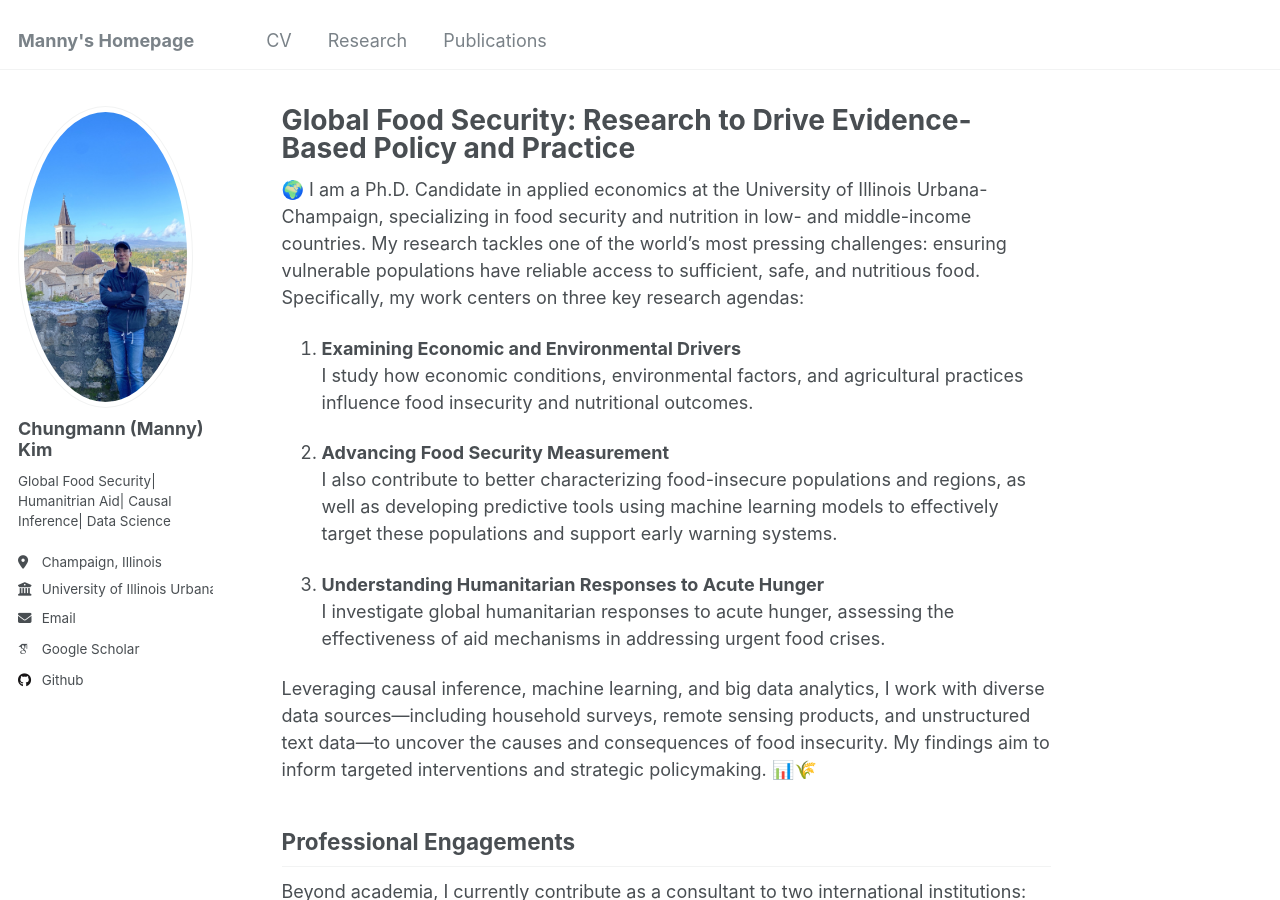
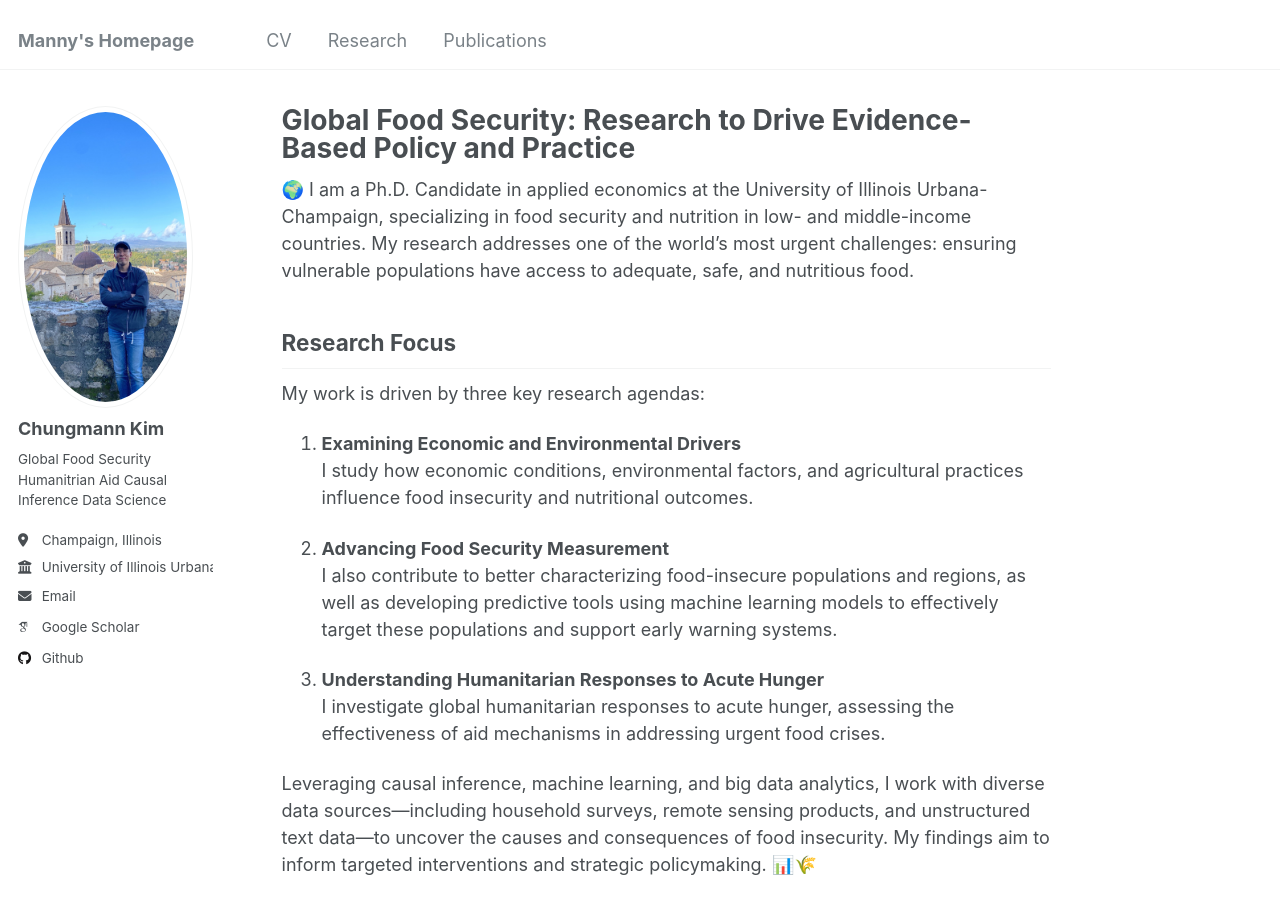
Before and after one commit to mnmx0101/chungmann_kim, a Jekyll site: the page built from _pages/about.md, in a window 1280 px wide and 900 px high. Built offline with Jekyll 4.4.1, drawn with Linux system fonts in a browser that asks for light colours; some web fonts are replaced.

Commit message:
Revert "update"
This reverts commit 26d799cacc832a2211efb311b436908a413e9a83.

```diff
--- a/_config.yml
+++ b/_config.yml
@@ -22,12 +22,12 @@ repository               : "mnmx0101/chungmann_kim"
 author:
   # Biographic information
   avatar           : "manny_profile2.jpg"
-  name             : "Chungmann (Manny) Kim"
+  name             : "Chungmann Kim"
   pronouns         : # example: "she/her"
   bio              : |
-    Global Food Security|
-    Humanitrian Aid|
-    Causal Inference|
+    Global Food Security
+    Humanitrian Aid
+    Causal Inference
     Data Science
   location         : "Champaign, Illinois"
   employer         : "University of Illinois Urbana Champaign"
--- a/_data/navigation.yml
+++ b/_data/navigation.yml
@@ -9,7 +9,7 @@ main:
     url: https://uofi.box.com/s/xmdfdy2fa8sxqqk3qpy8oip01z9zunvc
 
   - title: "Research"
-    url: ../portfolio-combined.md
+    url: /portfolio/
 
   - title: "Publications"
     url: https://scholar.google.com/citations?user=lWfMqkoAAAAJ&hl=en
--- a/_pages/about.md
+++ b/_pages/about.md
@@ -7,7 +7,11 @@ redirect_from:
   - /about.html
 ---
 
-🌍 I am a Ph.D. Candidate in applied economics at the University of Illinois Urbana-Champaign, specializing in food security and nutrition in low- and middle-income countries. My research tackles one of the world’s most pressing challenges: ensuring vulnerable populations have reliable access to sufficient, safe, and nutritious food. Specifically, my work centers on three key research agendas:
+🌍 I am a Ph.D. Candidate in applied economics at the University of Illinois Urbana-Champaign, specializing in food security and nutrition in low- and middle-income countries. My research addresses one of the world’s most urgent challenges: ensuring vulnerable populations have access to adequate, safe, and nutritious food.
+
+## Research Focus
+
+My work is driven by three key research agendas:
 
 1. **Examining Economic and Environmental Drivers**
    I study how economic conditions, environmental factors, and agricultural practices influence food insecurity and nutritional outcomes.
--- a/_pages/portfolio.html
+++ b/_pages/portfolio.html
@@ -2,7 +2,7 @@
 layout: archive
 title: "Research"
 permalink: /portfolio/
-author_profile: false
+author_profile: true
 ---
 
 {% include base_path %}
```
Also changed, not shown: _portfolio/portfolio-combined.md (deleted, +0 -29 lines).
